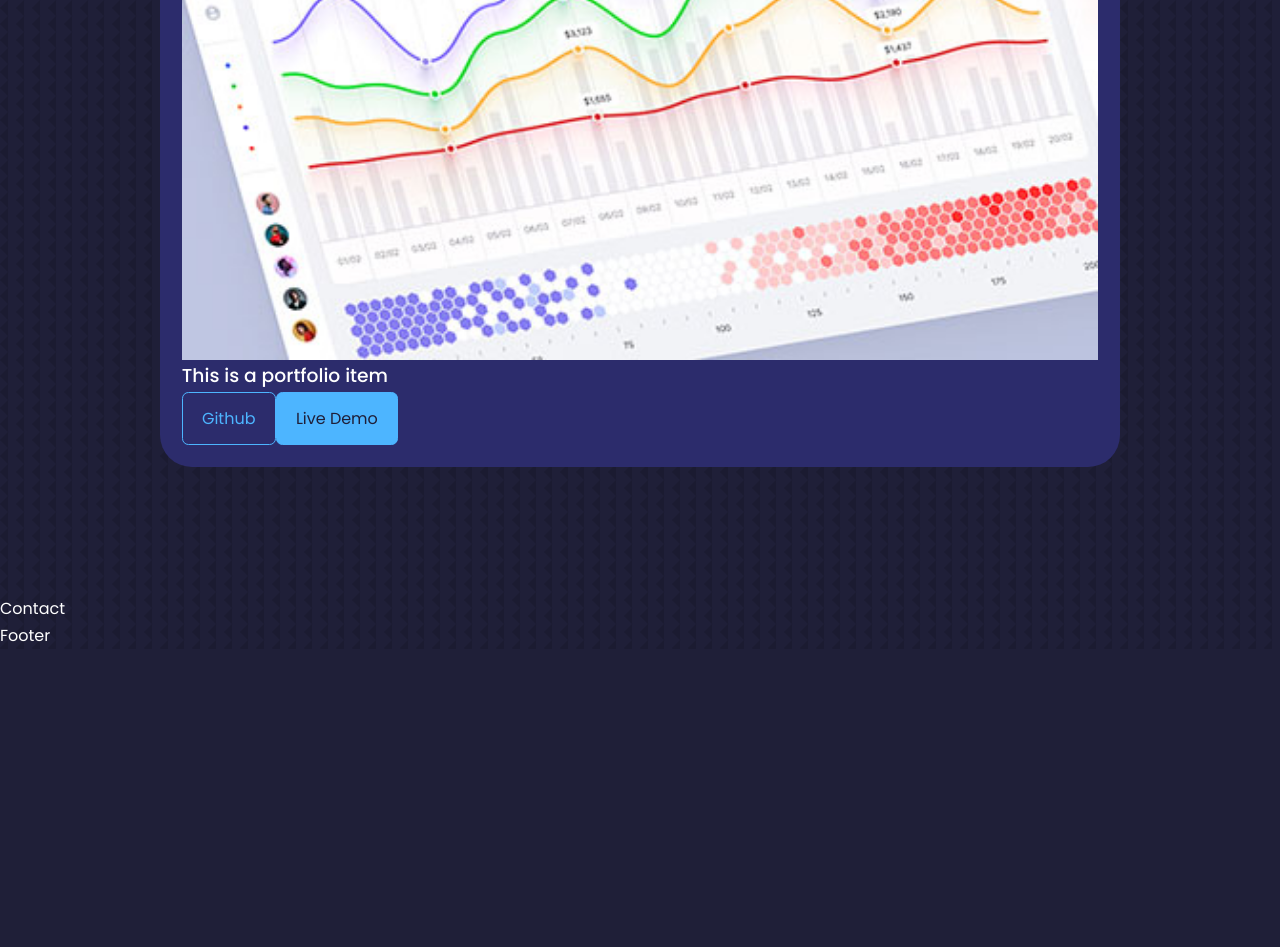
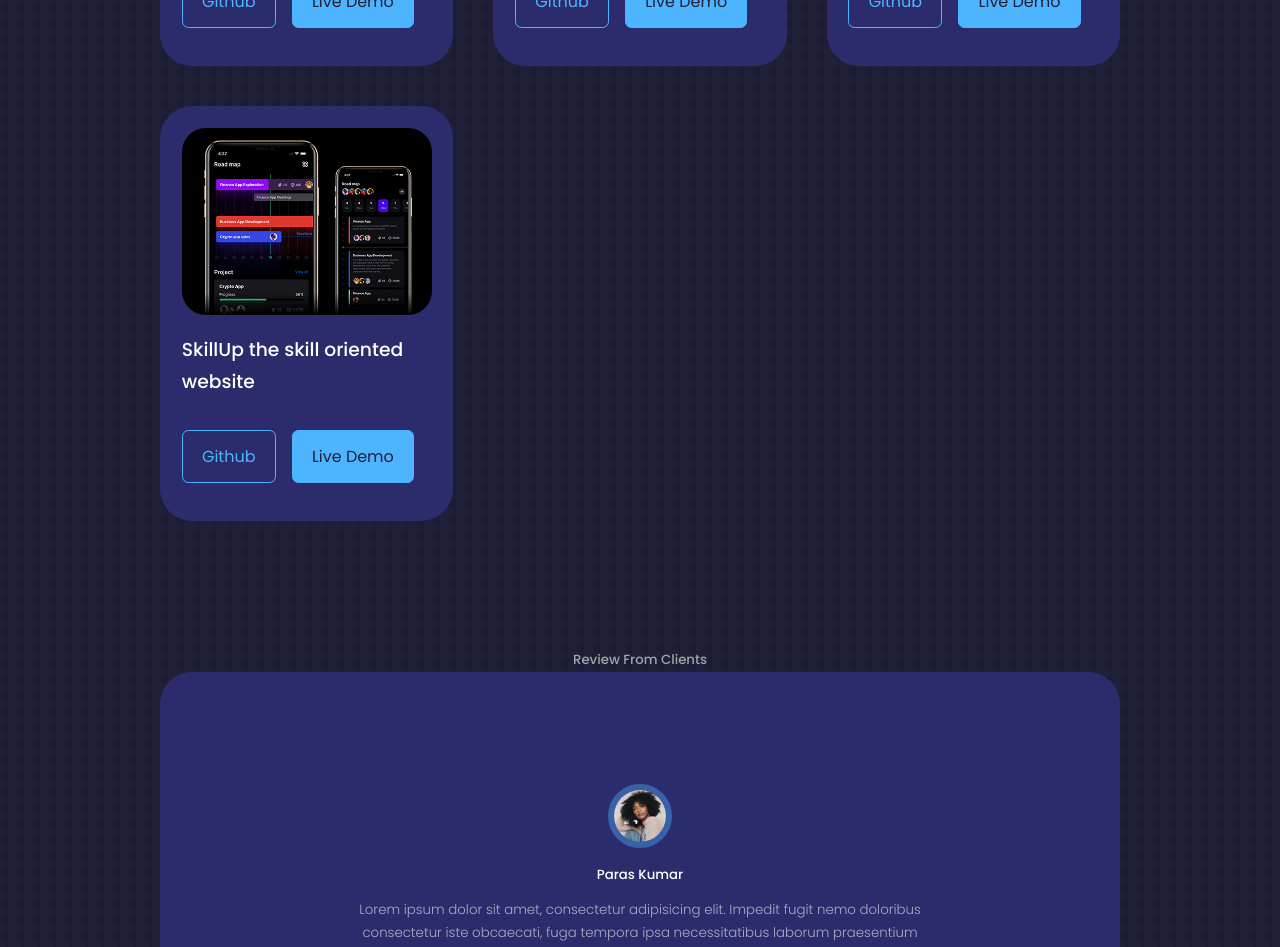
Before and after one commit to Parassharma1999/Portfolio, a React (Vite) app: page / in a window 1280 px wide. Shown: the part 3520-4467 px from the top of the page. Before the commit the page ends 4169 px from the top, so only its background shows below. Built offline with nearby package versions, Linux system fonts and the light colour scheme.

Commit message:
testinomial started

```diff
--- a/src/Components/Portfolio/Portfolio.css
+++ b/src/Components/Portfolio/Portfolio.css
@@ -1,4 +1,4 @@
-.portfolio_container{
+.portfolio__container{
  display: grid;
  grid-template-columns: repeat(3,1fr);
  gap: 2.5rem;
@@ -16,3 +16,35 @@
     border-color: var(--color-primary-variant);
     background: transparent;
 }
+
+.portfolio__item-image{
+ border-radius: 1.5rem;
+ overflow:hidden;
+
+}
+
+.portfolio__item h3{
+ margin: 1.2rem 0 2rem;
+}
+
+.portfolio__item-cta{
+  display: flex;
+  gap: 1rem;
+  margin-bottom: 1rem;
+}
+
+
+@media screen and (max-width:1024px) {
+      .portfolio__container{
+        grid-template-columns: 1fr 1fr;
+        gap:1.2rem;
+      }
+    }
+
+@media screen and (max-width:600px) {
+  .portfolio__container{
+      grid-template-columns: 1fr;
+      gap:1rem;
+    }
+
+}
--- a/src/Components/Portfolio/Portfolio.jsx
+++ b/src/Components/Portfolio/Portfolio.jsx
@@ -8,23 +8,68 @@
 import IMG6 from "../../Assets/portfolio6.jpg"
 
 const Portfolio = () => {
+
+  const data=[
+    {
+      id:1,
+      image:IMG1,
+      title:"SkillUp the skill oriented website",
+      github:"https://github.com/Parassharma1999",
+      demo:"https://github.com/Parassharma1999"
+    },
+
+  {
+      id:2,
+    image:IMG2,
+    title:"SkillUp the skill oriented website",
+    github:"https://github.com/Parassharma1999",
+    demo:"https://github.com/Parassharma1999"
+  },
+
+  {
+    id:3,
+  image:IMG3,
+  title:"SkillUp the skill oriented website",
+  github:"https://github.com/Parassharma1999",
+  demo:"https://github.com/Parassharma1999"
+  },
+
+  {
+    id:4,
+  image:IMG4,
+  title:"SkillUp the skill oriented website",
+  github:"https://github.com/Parassharma1999",
+  demo:"https://github.com/Parassharma1999"
+},
+
+  ]
+
+
+
+
   return (
     <section id="portfolio">
       <h5>My Recent Projects</h5>
       <h2>Portfolio</h2>
 
-      <div className="container portfolio__container">
-      <article className="portfolio__item">
-        <div className="portfolio__item-image">
-          <img src={IMG1} alt="pic"/>
-        </div>
-        <h3>This is a portfolio item</h3>
-        <a href="https://github.com" className='btn'  target="_blank">Github</a>
-        <a href="https://github.com" className='btn btn-primary' target="_blank">Live Demo</a>
-      </article>
-
-
-      </div>
+      <div className="container portfolio__container" >
+     {
+      data.map((item)=>{
+        return(
+          <article className="portfolio__item" key={item.id}>
+            <div className="portfolio__item-image">
+              <img src={item.image} alt="pic"/>
+            </div>
+            <h3>{item.title}</h3>
+            <div className="portfolio__item-cta">
+            <a href={item.github} className='btn'  target="_blank">Github</a>
+            <a href={item.demo} className='btn btn-primary' target="_blank">Live Demo</a>
+            </div>
+          </article>
+        )
+      })
+    }
+    </div>
     </section>
   )
 }
--- a/src/Components/Testimonial/Testimonial.css
+++ b/src/Components/Testimonial/Testimonial.css
@@ -0,0 +1,48 @@
+.testinomials_container{
+ width: 40%;
+
+}
+
+.client__avatar{
+    width: 4rem;
+    aspect-ratio: 1/1;
+    overflow: hidden;
+    border-radius: 50%;
+    margin: 0 auto 1rem;
+    border:0.4rem solid var(--color-primary-variant);
+}
+
+.testinomial{
+background: var(--color-bg-variant);
+  text-align:center;
+  padding: 7rem;
+  border-radius: 2rem;
+  user-select: none;
+}
+
+
+.client__review{
+    color: var(--color-light);
+    font-weight:300;
+    display: block;
+    width: 80%;
+    margin: 0.8rem auto 0;
+}
+
+
+
+@media screen and (max-width:1024px) {
+    .testinomial__container{
+     width: var(--container--width-sm);
+    }
+
+
+    .client_review{
+     width: var(--container-width-sm);
+    }
+  }
+
+
+
+@media screen and (max-width:600px) {
+}
--- a/src/Components/Testimonial/Testimonial.jsx
+++ b/src/Components/Testimonial/Testimonial.jsx
@@ -1,8 +1,27 @@
 import React from 'react'
 import "./Testimonial.css"
+import avatar1 from "../../Assets/avatar1.jpg"
+import avatar2 from "../../Assets/avatar2.jpg"
+import avatar3 from "../../Assets/avatar3.jpg"
+import avatar4 from "../../Assets/avatar4.jpg"
 const Testimonial = () => {
   return (
-    <section id="testinomial"></section>
+    <section id="testinomial">
+      <h5>Review From Clients</h5>
+
+      <div className="container testinomials__container">
+       <article className="testinomial">
+        <div className="client__avatar">
+          <img src={avatar1} alt="avatar" />
+        </div>
+        <h5 className='client__name'>Paras Kumar</h5>
+           <small className="client__review">
+            Lorem ipsum dolor sit amet, consectetur adipisicing elit. Impedit fugit nemo doloribus consectetur iste obcaecati, fuga tempora ipsa necessitatibus laborum praesentium placeat, assumenda numquam iure illo architecto fugiat itaque maiores!
+           </small>
+        </article>
+      </div>
+
+    </section>
   )
 }
 
```
